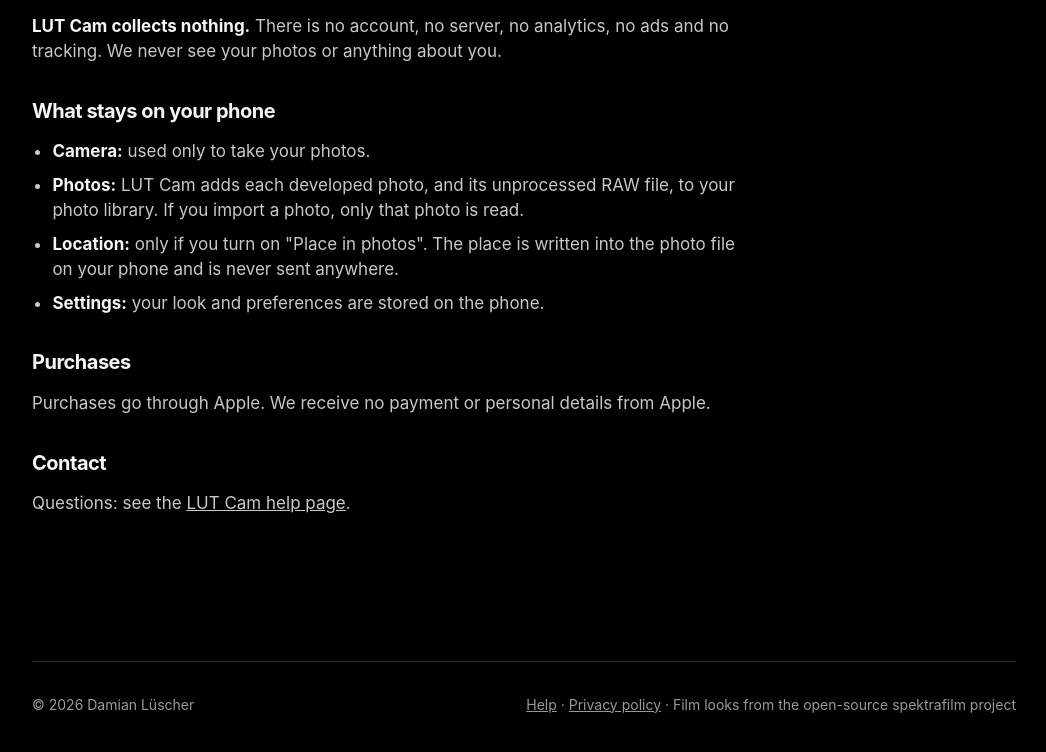
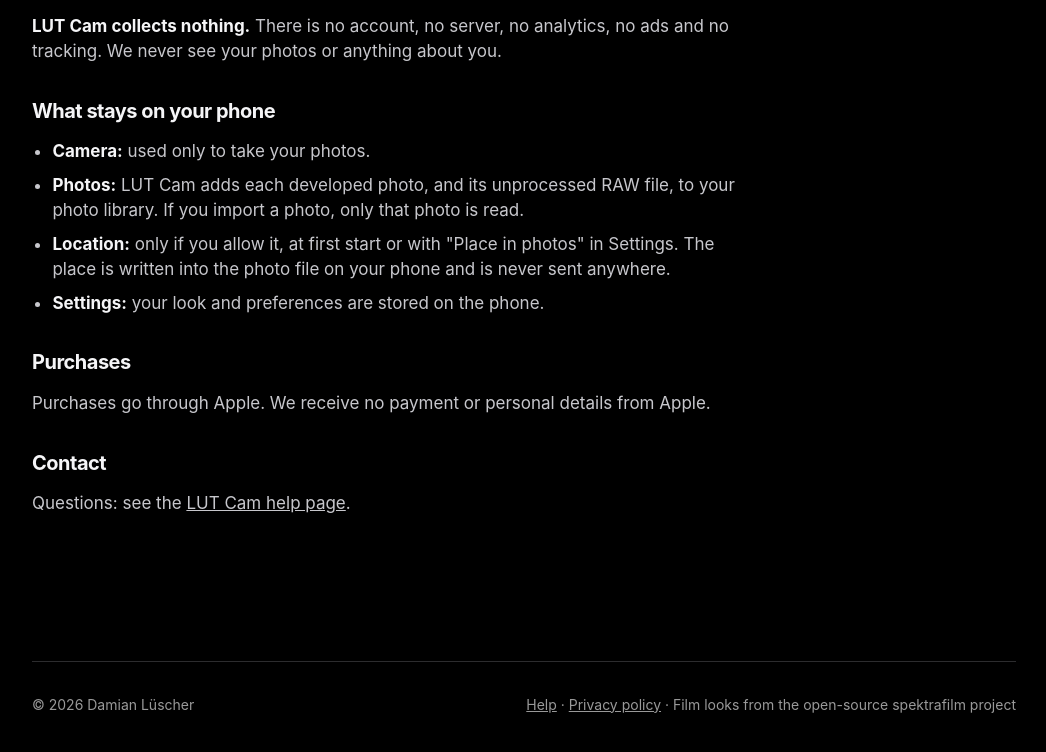
Before and after one commit to damianluescher/lutcam, a plain HTML site: page privacy-policy.html in a window 1280 px wide. Shown: the part 184-936 px from the top of the page, without its empty margins (116-1162 px from the left). Drawn offline with Linux system fonts and the light colour scheme.

Commit message:
Version 4: Fact-checked against the app: looks change in the strip under the photo; location is on only if allowed (first start or Settings).

```diff
--- a/privacy-policy.html
+++ b/privacy-policy.html
@@ -26,7 +26,7 @@
 <ul>
 <li><strong>Camera:</strong> used only to take your photos.</li>
 <li><strong>Photos:</strong> LUT Cam adds each developed photo, and its unprocessed RAW file, to your photo library. If you import a photo, only that photo is read.</li>
-<li><strong>Location:</strong> only if you turn on "Place in photos". The place is written into the photo file on your phone and is never sent anywhere.</li>
+<li><strong>Location:</strong> only if you allow it, at first start or with "Place in photos" in Settings. The place is written into the photo file on your phone and is never sent anywhere.</li>
 <li><strong>Settings:</strong> your look and preferences are stored on the phone.</li>
 </ul>
 <h2>Purchases</h2>
```
Also changed, not shown: help.html (+1 -1 lines).
